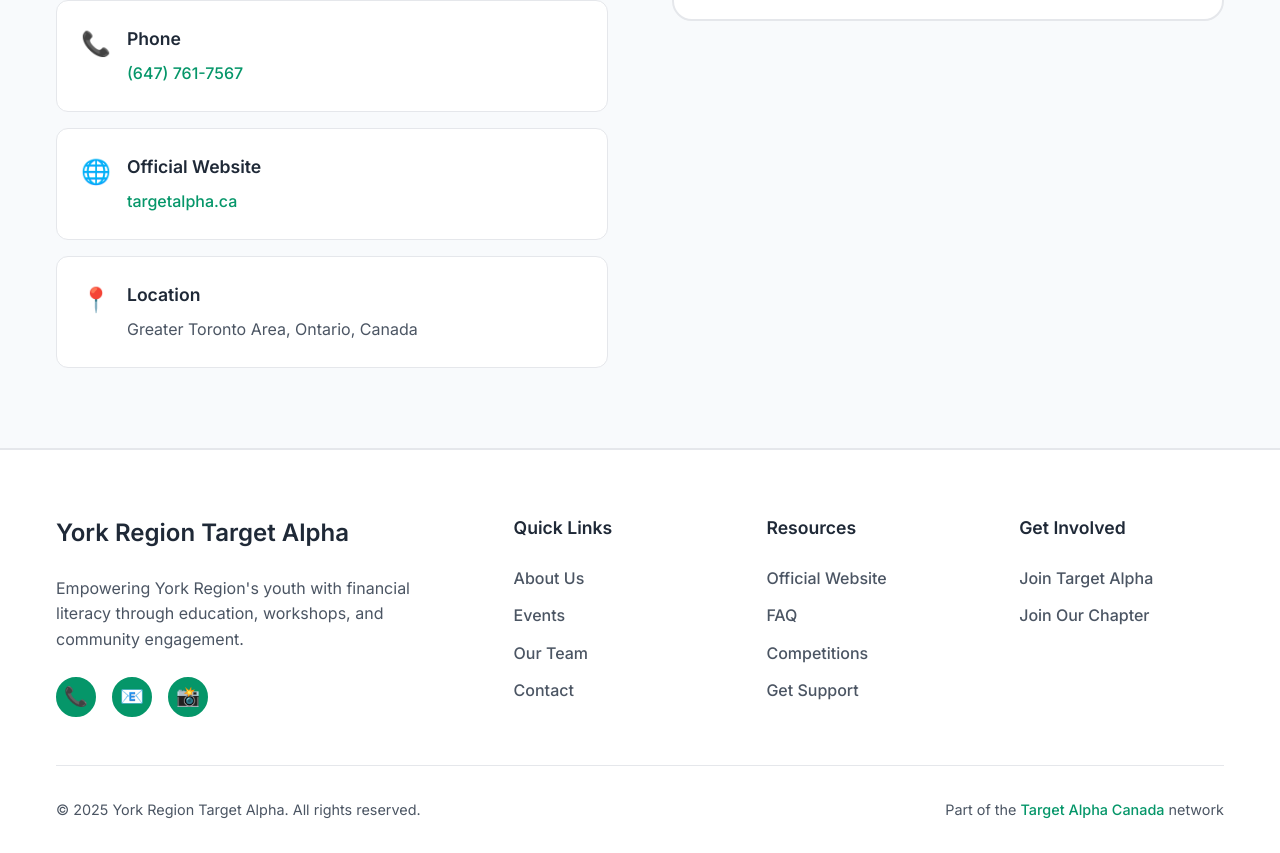
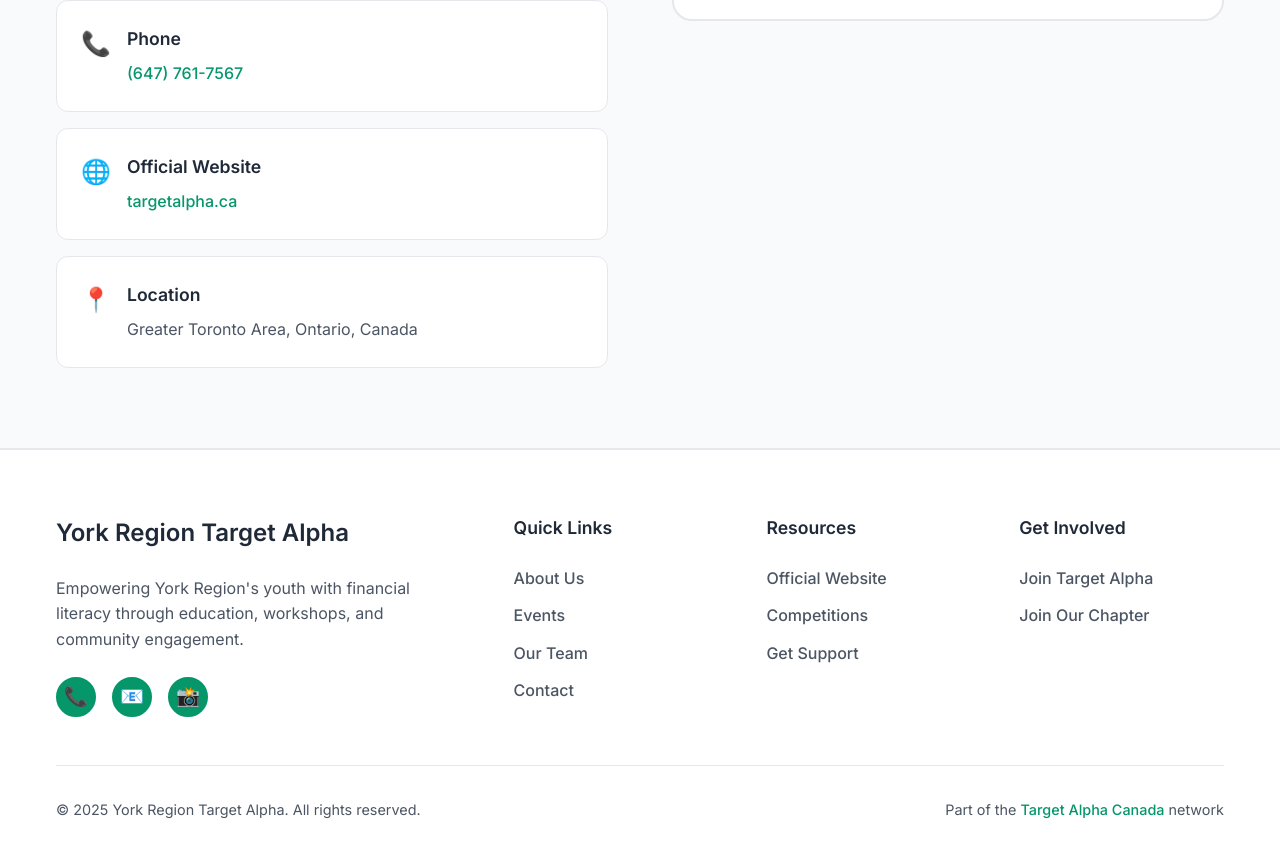
Before and after one commit to xingexu/York-Region-Target-Alpha, a React (Create React App) app: page / in a window 1280 px wide. Shown: the part 6955-7808 px from the top of the page. Built offline with nearby package versions, Linux system fonts and the light colour scheme; the HTML template or start-up script is replaced by a standard one.

Commit message:
Remove FAQ section and update email to York Region Target Alpha

```diff
--- a/src/components/Footer.tsx
+++ b/src/components/Footer.tsx
@@ -33,7 +33,6 @@
             <h4>Resources</h4>
             <ul>
               <li><a href="https://targetalpha.ca" target="_blank" rel="noopener noreferrer">Official Website</a></li>
-              <li><a href="https://targetalpha.ca/faq" target="_blank" rel="noopener noreferrer">FAQ</a></li>
               <li><a href="https://targetalpha.ca/events" target="_blank" rel="noopener noreferrer">Competitions</a></li>
               <li><a href="https://targetalpha.ca/contact" target="_blank" rel="noopener noreferrer">Get Support</a></li>
             </ul>
```
Also changed, not shown: 1 other file (tests, documents, lock files or other folders).
